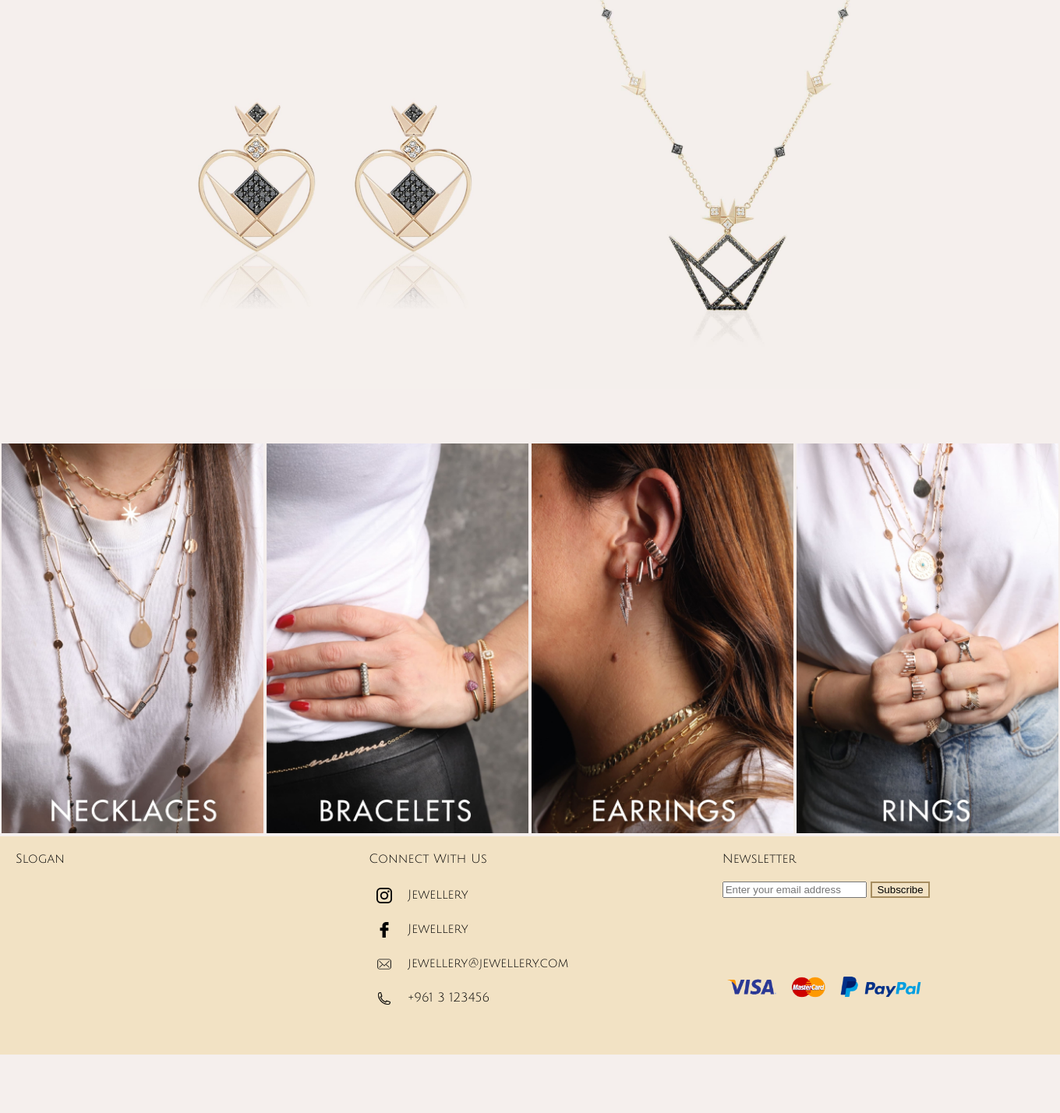
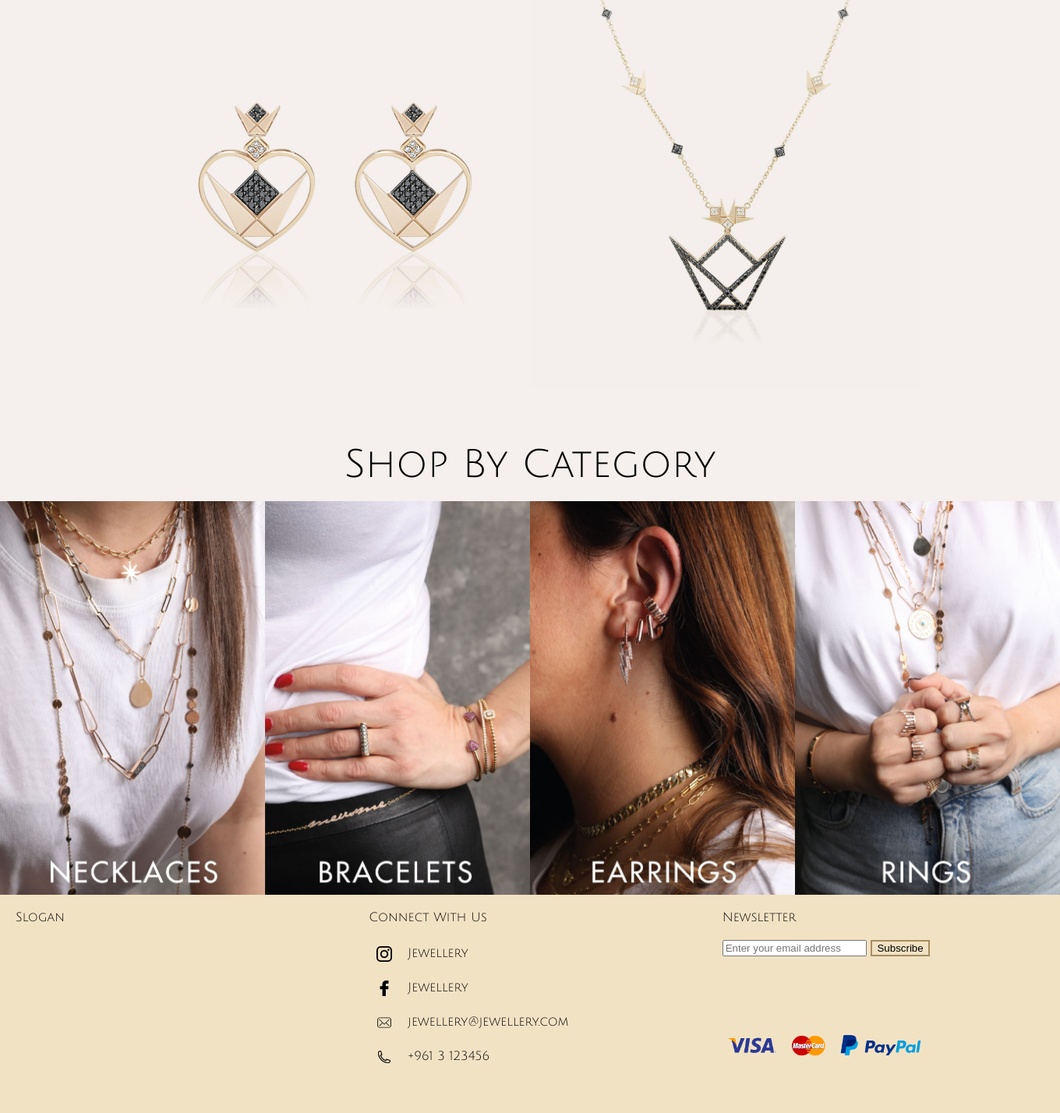
Before and after one commit to sana-al-rayess/fullstack-ecommerce-project, a PHP site: page /main.html in a window 1360 px wide. Shown: the part 1623-3051 px from the top of the page at 78% size. Before the commit the page ends 2976 px from the top, so only its background shows below. Run offline with PHP 8.4, Linux system fonts and the light colour scheme.

Commit message:
added responsiveness to category imgs

```diff
--- a/main.html
+++ b/main.html
@@ -45,12 +45,14 @@
             <div><img class="collage1" src="./images/earrings.jpg" alt="earrings"></div>
             <div><img class="collage1" src="./images/necklace1.jpg" alt="necklace"></div>
         </div>
+        <div class="shop-by-cat">
+            <div class="shop-by-cat-title">Shop By Category</div>
             <div class="categories">
                 <div><img class="img-cat" src="./images/cat-neck.jpg" alt="necklace"></div>
                 <div><img class="img-cat" src="./images/cat-brace.jpg" alt="bracelet"></div>
                 <div><img class="img-cat" src="./images/cat-ear.jpg" alt="earrings"></div>
                 <div><img class="img-cat" src="./images/cat-ring.jpg" alt="ring"></div>
-
+            </div>
         </div>
 
     </div>
--- a/styles/style.css
+++ b/styles/style.css
@@ -249,7 +249,6 @@ video::-webkit-media-controls-start-playback-button {
   display: flex;
   flex-direction: row;
   justify-content: center;
-
 }
 .collage1 img {
   margin-right: 2cm;
@@ -258,14 +257,34 @@ video::-webkit-media-controls-start-playback-button {
 .collage1 img:last-child {
   margin-right: 0;
 }
+
 .categories{
   display: flex;
   flex-direction: row;
   justify-content: space-around;
 
 }
+
 .img-cat{
-  height: 500px;
-  width: auto;
+  max-width: 100%;
+  height: auto;
+  display: block;
   cursor: pointer;
+  transition: transform 0.5s ease-in-out;
 }
+.img-cat:hover {
+  transform: rotate(5deg);
+}
+.shop-by-cat{
+  display: flex;
+  flex-direction: column;
+  justify-content: center;
+  text-align: center;
+}
+.shop-by-cat-title{
+  text-align: center;
+  font-weight: 500;
+  align-items: center;
+  font-size: 50px;
+  padding-bottom: 20px;
+}
```
Lines whose indentation alone changed are shown as unchanged.
